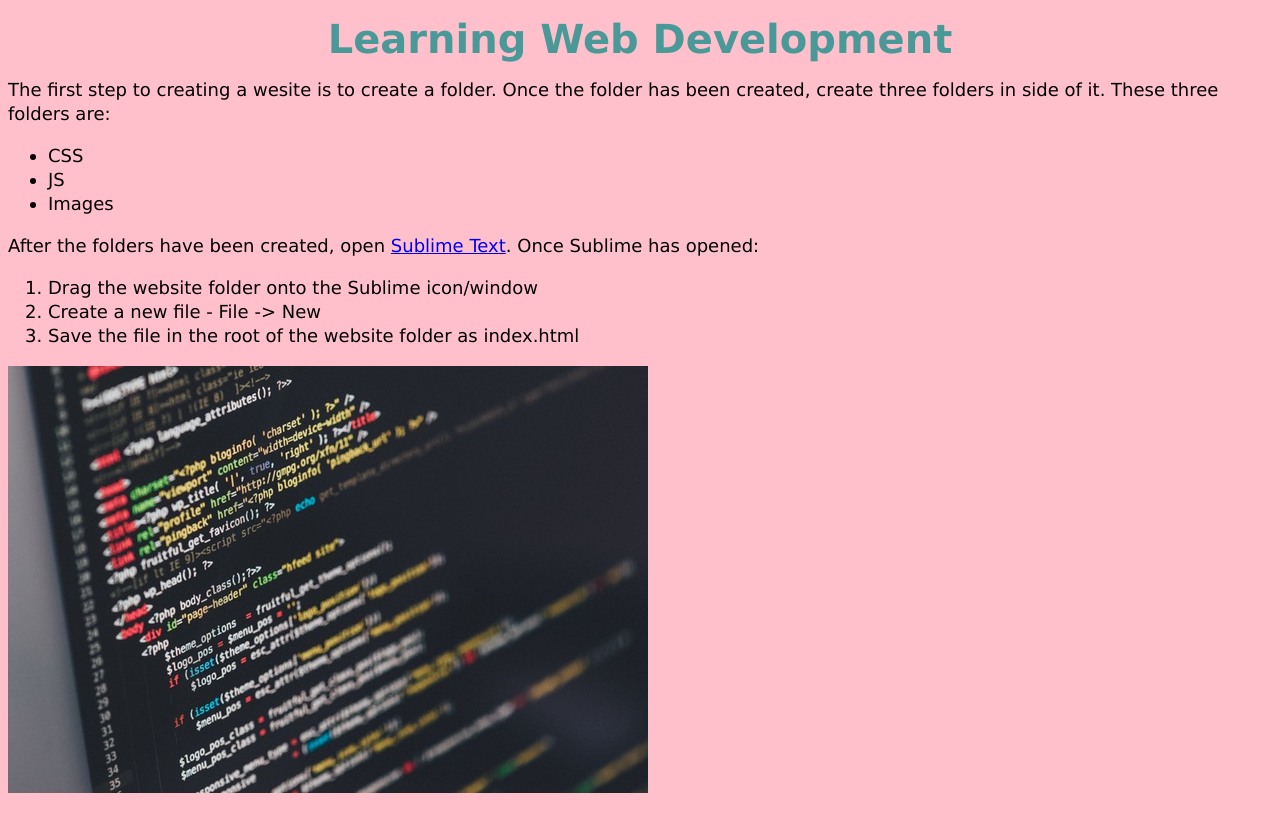
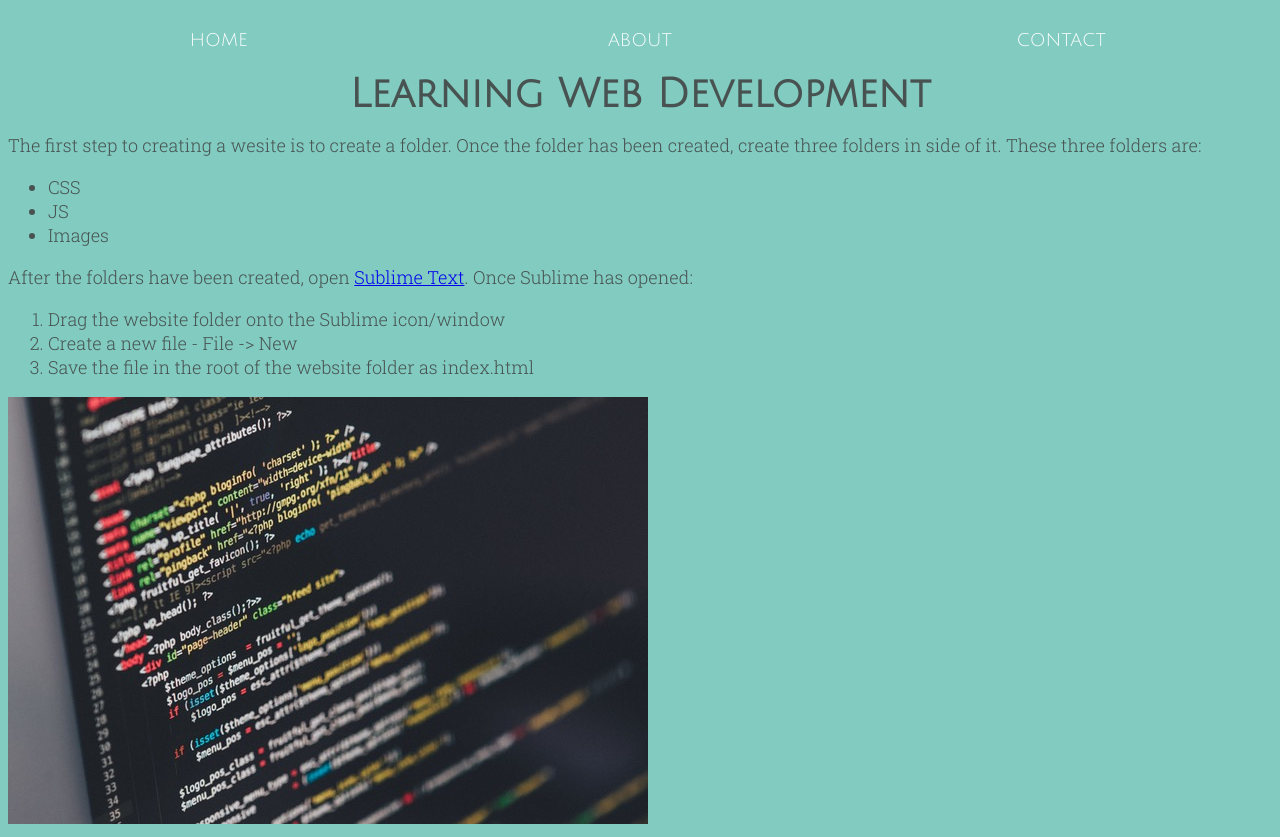
Before and after one commit to aekari/Learning-Web-Development, a plain HTML site: page index.html in a window 1280 px wide. Before the commit the page ends 807 px from the top, so only its background shows below. Drawn offline with Linux system fonts and the light colour scheme.

Commit message:
created about, contact page, changed font to Julius and roboto slab

```diff
--- a/css/style.css
+++ b/css/style.css
@@ -1,21 +1,37 @@
-h1{
+h1 {
 	text-align: center;
 	font-size:40px;
-	color:#499999;
+	color:#485351;
+	font-family: 'Julius Sans One', sans-serif;
 }
 
-body{
-	background-color: pink;
+body {
+	background-color:#81CBC0;
 	font-family: Verdana, sans-serif;
-	color:#000;
+	color:#485351;
 	font-size: 18px;
 	line-height:24px;
+	font-family: 'Roboto Slab', serif;
 }
 
-/*p, li {
-	line-height:24px;
-}*/
+nav li {
+float:left;
+width:33.33%;
+text-align: center;
+margin-bottom: 30px;
+}
 
-img{
-	text-align:center;
+nav ul {
+	list-style-type: none;
+	padding:0;
 }
+
+nav a{
+	text-decoration: none;
+	color:#fff;
+	font-family: 'Julius Sans One', sans-serif;
+}
+
+nav a:hover {
+	color:#485351;
+}
--- a/index.html
+++ b/index.html
@@ -1,6 +1,8 @@
 <!doctype html>
 <html lang="en">
 	<head>
+		<meta charset="utf-8">
+		<link href="https://fonts.googleapis.com/css?family=Julius+Sans+One|Roboto+Slab:300" rel="stylesheet">
 		<meta charset="utf-8">
 		<title>
 Learning Web Development
@@ -8,6 +10,13 @@ Learning Web Development
 		<link rel="stylesheet" href="css/style.css">
 	</head>
 	<body>
+	<nav>
+		<ul>
+			<li><a href="index.html">HOME</a></li>
+			<li><a href="about.html">ABOUT</a></li>
+			<li><a href= "contact.html">CONTACT</a></li>
+		</ul>
+	</nav>
 		<h1>Learning Web Development</h1>
 		<p>The first step to creating a wesite is to create a folder. Once the folder has been created, create three folders in side of it. These three folders are:</p>
 		<ul>
@@ -21,6 +30,6 @@ Learning Web Development
 				<li>Create a new file - File -> New </li>
 				<li>Save the file in the root of the website folder as index.html</li>
 			</ol>
-			<img src="images/code1.jpeg">
+			<img src="images/code1.jpeg" >
 	</body>
 </html>
```
Also changed, not shown: about.html (added, +19 -0 lines), contact.html (added, +19 -0 lines).
